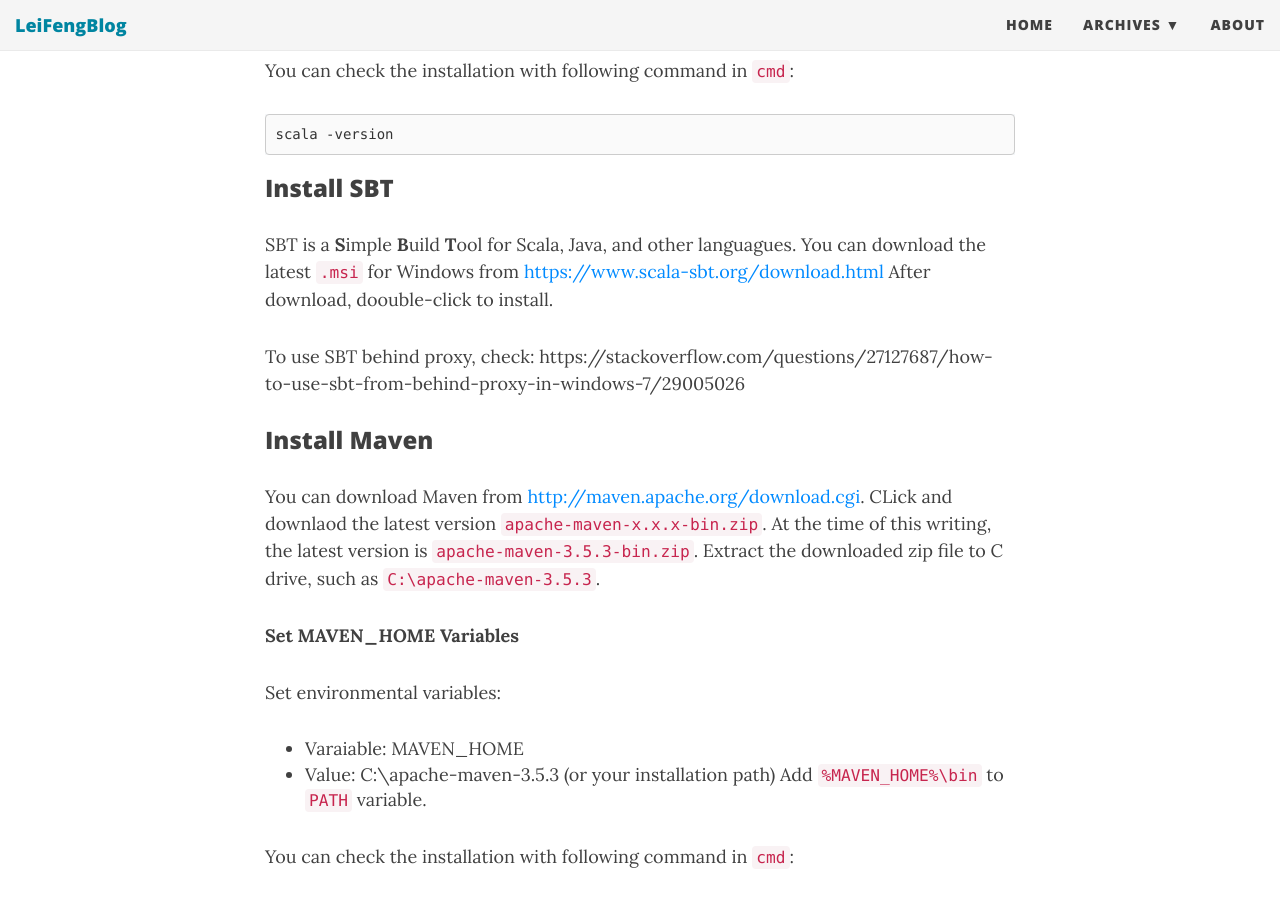
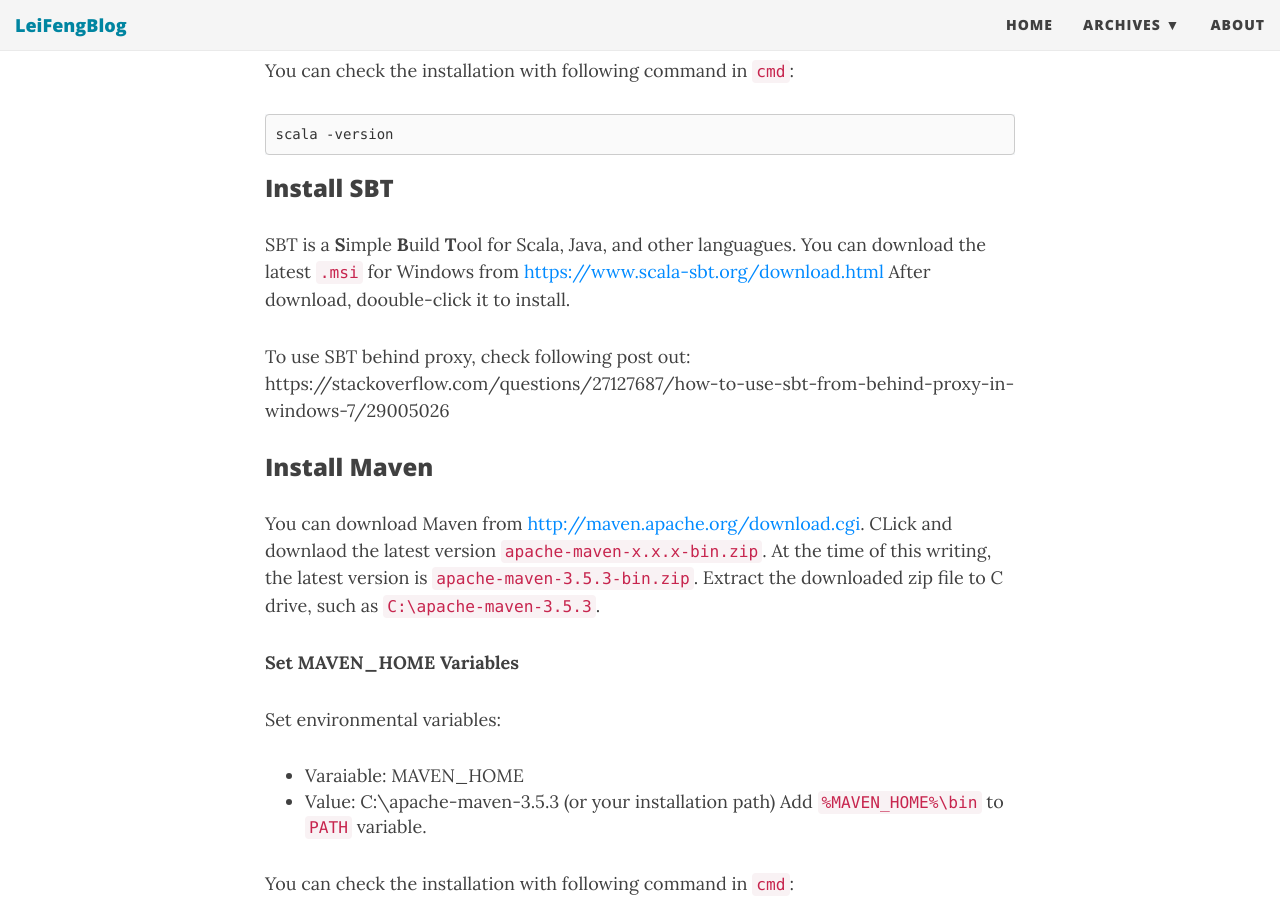
Before and after one commit to stonefl/stonefl.github.io, a Jekyll site: the page built from _posts/2018-04-17-set-up-scala-development-environment-for-apache-spark-in-standalone-mode.md, in a window 1280 px wide and 900 px high, scrolled down 1687 px. Built offline with Jekyll 4.4.1, drawn with Linux system fonts in a browser that asks for light colours; nearby versions of some CDN libraries; comment, search, counter and statistics services are not loaded.

Commit message:
Update 2018-04-17-set-up-scala-development-environment-for-apache-spark-in-standalone-mode.md

```diff
--- a/_posts/2018-04-17-set-up-scala-development-environment-for-apache-spark-in-standalone-mode.md
+++ b/_posts/2018-04-17-set-up-scala-development-environment-for-apache-spark-in-standalone-mode.md
@@ -46,9 +46,9 @@
 
 ### Install SBT
 
-SBT is a **S**imple **B**uild **T**ool for Scala, Java, and other languagues. You can download the latest `.msi` for Windows from [https://www.scala-sbt.org/download.html](https://www.scala-sbt.org/download.html) After download, doouble-click to install.
+SBT is a **S**imple **B**uild **T**ool for Scala, Java, and other languagues. You can download the latest `.msi` for Windows from [https://www.scala-sbt.org/download.html](https://www.scala-sbt.org/download.html) After download, doouble-click it to install.
 
-To use SBT behind proxy, check:
+To use SBT behind proxy, check following post out:
 https://stackoverflow.com/questions/27127687/how-to-use-sbt-from-behind-proxy-in-windows-7/29005026
 
 
```
